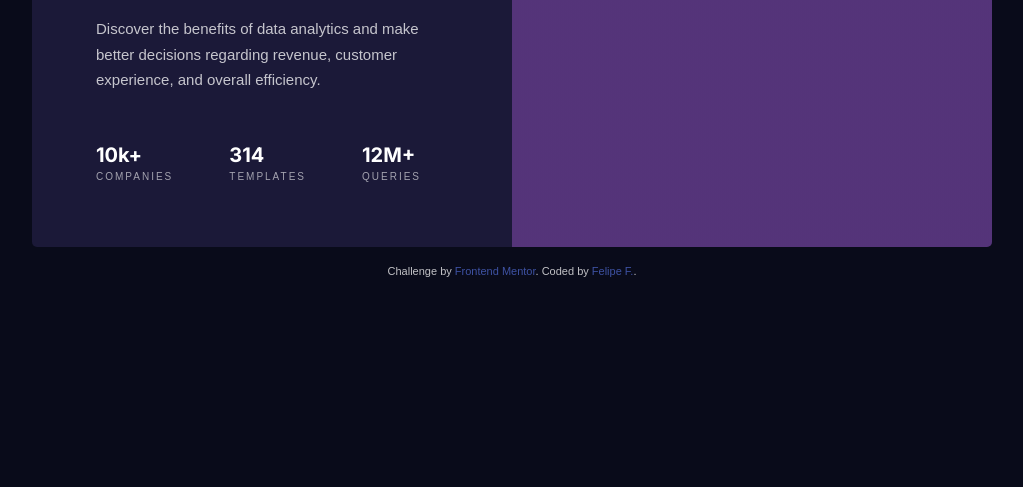
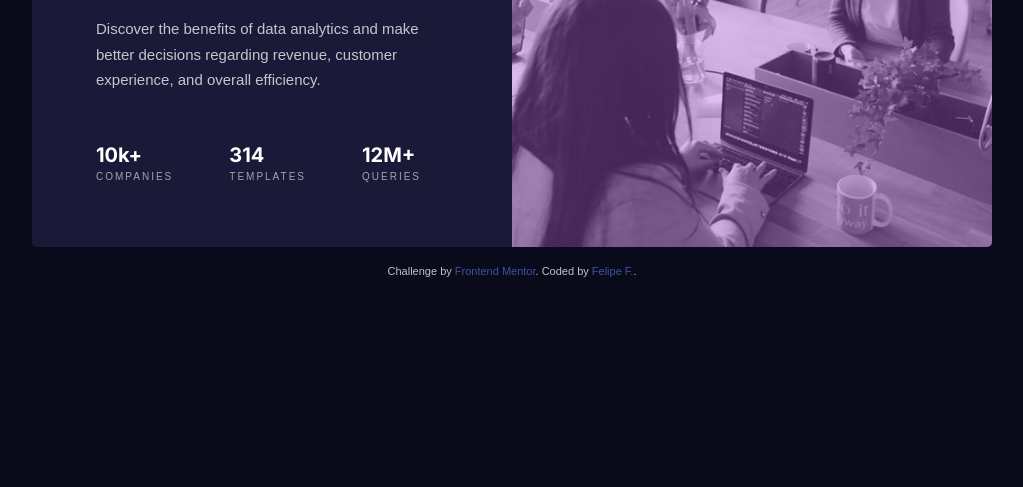
Before and after one commit to felpfsf/Stats-Preview, a plain HTML site: page index.html in a window 1280 px wide. Shown: the part 313-800 px from the top of the page, without its empty margins (128-1151 px from the left). Drawn offline with Linux system fonts and the light colour scheme; the site is published under a folder, as on GitHub Pages, so addresses that start at the root find nothing.

Commit message:
caminho correto da imagem

```diff
--- a/styles.css
+++ b/styles.css
@@ -105,7 +105,7 @@ main {
       rgba(170, 92, 219, 0.4),
       rgba(170, 92, 219, 0.4)
     ),
-    url(/images/image-header-desktop.jpg);
+    url(./images/image-header-desktop.jpg);
 
   background-size: cover;
 
```
